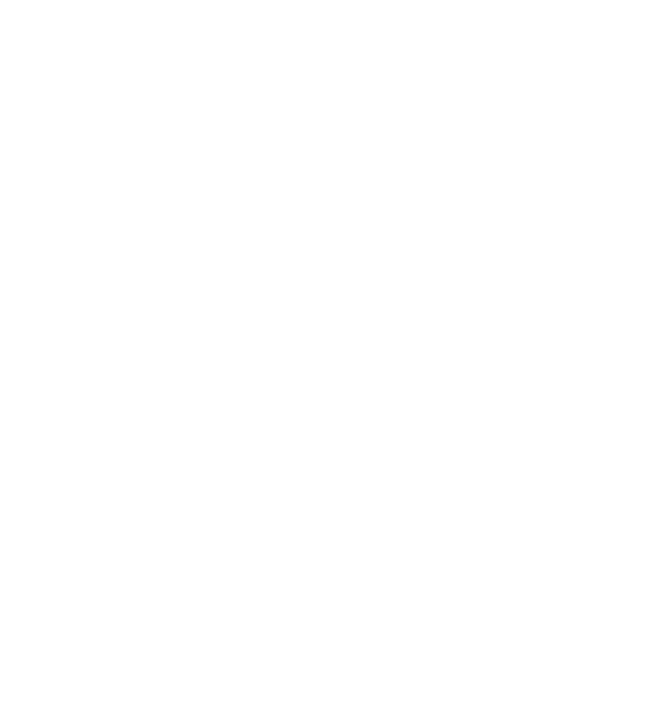
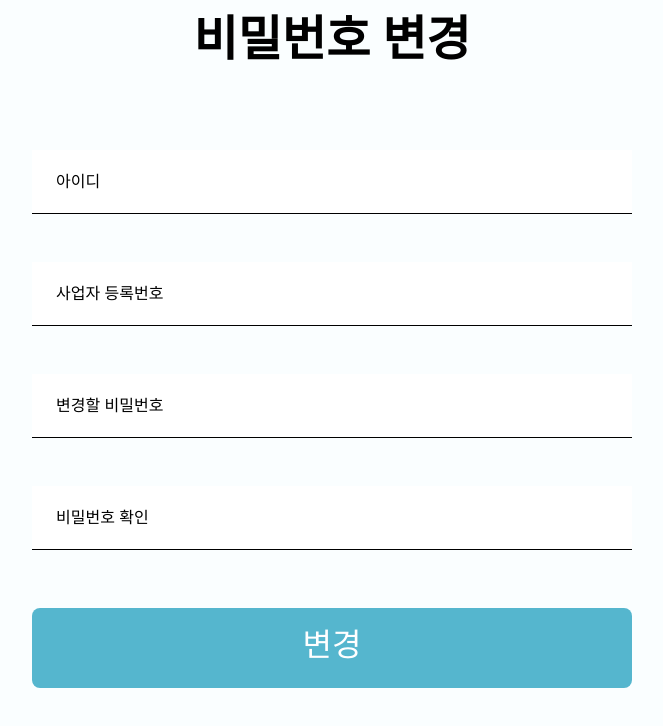
Before and after one commit to SHAVIZU/SHAVIZU-Client, a React (Create React App) app: page /change-pw in a window 1280 px wide. Before the commit this address had no page. Shown: the top 726 px of the page, without its empty margins (308-971 px from the left). Built offline with nearby package versions, Linux system fonts and the light colour scheme.

Commit message:
⚡️ :: change password publishing

```diff
--- /dev/null
+++ b/src/components/auth/changePw/ChangePw.tsx
@@ -0,0 +1,16 @@
+import React from "react";
+import * as S from "../styles";
+const ChangePw = () => {
+  return (
+    <S.Container>
+      <S.Title>비밀번호 변경</S.Title>
+      <S.Input placeholder="아이디" />
+      <S.Input placeholder="사업자 등록번호" />
+      <S.Input placeholder="변경할 비밀번호" type="password" />
+      <S.Input placeholder="비밀번호 확인" type="password" />
+      <S.Submit>변경</S.Submit>
+    </S.Container>
+  );
+};
+
+export default ChangePw;
--- a/src/components/login/Login.tsx
+++ b/src/components/auth/login/Login.tsx
@@ -1,5 +1,5 @@
 import React, { FC } from "react";
-import * as S from "./styles";
+import * as S from "../styles";
 
 const Login: FC = (): JSX.Element => {
   return (
--- /dev/null
+++ b/src/pages/changePw/ChangePwPage.tsx
@@ -0,0 +1,12 @@
+import React, { FC } from "react";
+import ChangePw from "../../components/auth/changePw/ChangePw";
+
+const ChangePwPage: FC = (): JSX.Element => {
+  return (
+    <>
+      <ChangePw />
+    </>
+  );
+};
+
+export default ChangePwPage;
--- a/src/pages/index.ts
+++ b/src/pages/index.ts
@@ -1 +1,2 @@
 export {default as LoginPage} from './login/LoginPage'
+export {default as ChangePwPage} from './changePw/ChangePwPage'
--- a/src/pages/login/LoginPage.tsx
+++ b/src/pages/login/LoginPage.tsx
@@ -1,5 +1,5 @@
 import React, { FC } from "react";
-import Login from "../../components/login/Login";
+import Login from "../../components/auth/login/Login";
 const LoginPage: FC = (): JSX.Element => {
   return (
     <>
--- a/src/router/Router.tsx
+++ b/src/router/Router.tsx
@@ -1,11 +1,12 @@
 import { FC } from "react";
 import { Routes, Route, BrowserRouter } from "react-router-dom";
-import { LoginPage } from "../pages";
+import { LoginPage, ChangePwPage } from "../pages";
 const Router: FC = (): JSX.Element => {
   return (
     <BrowserRouter>
       <Routes>
         <Route path="/login" element={<LoginPage />} />
+        <Route path="/change-pw" element={<ChangePwPage />} />
       </Routes>
     </BrowserRouter>
   );
```
Also changed, not shown: src/components/auth/styles.ts (renamed from src/components/login/styles.ts).
